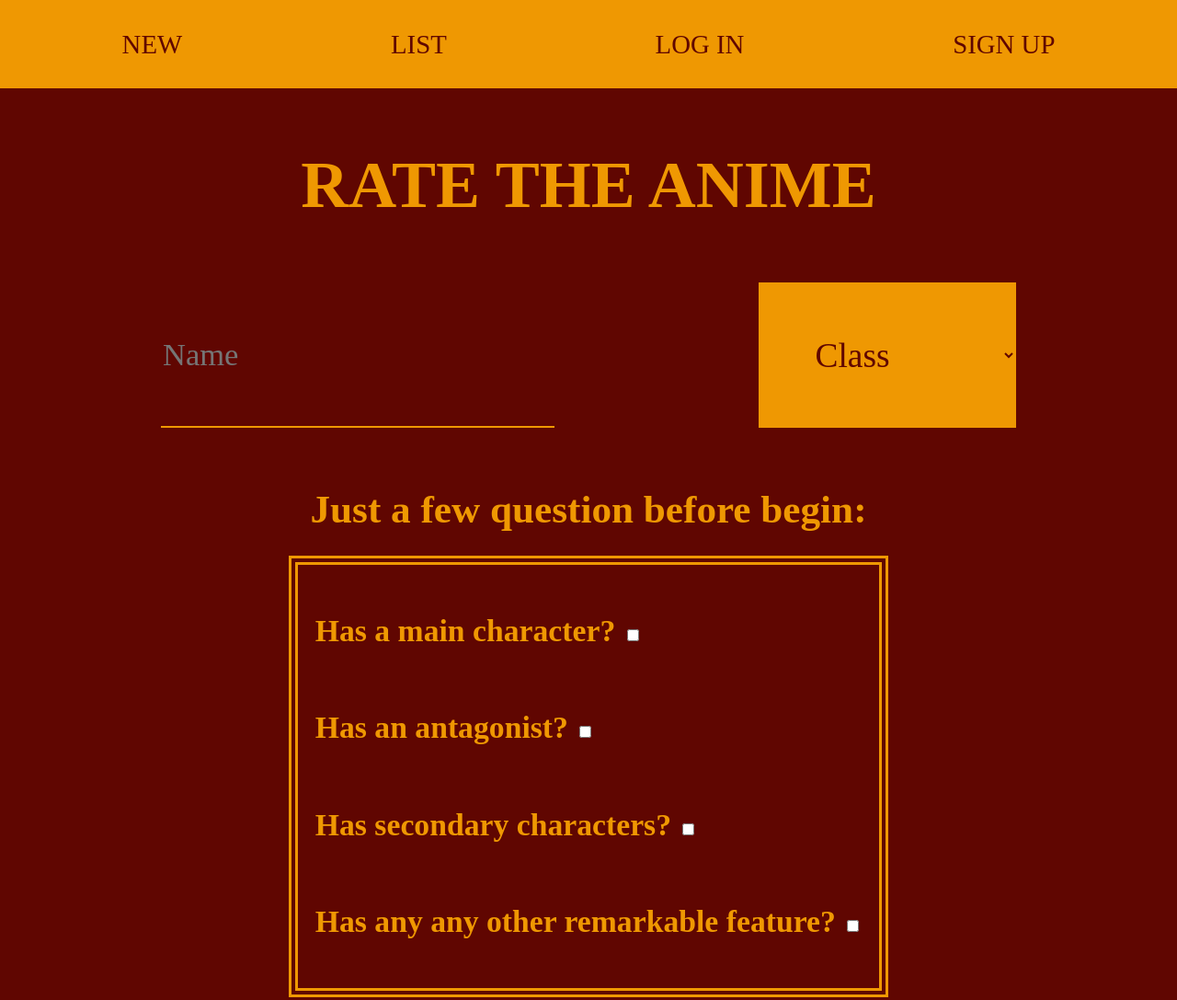
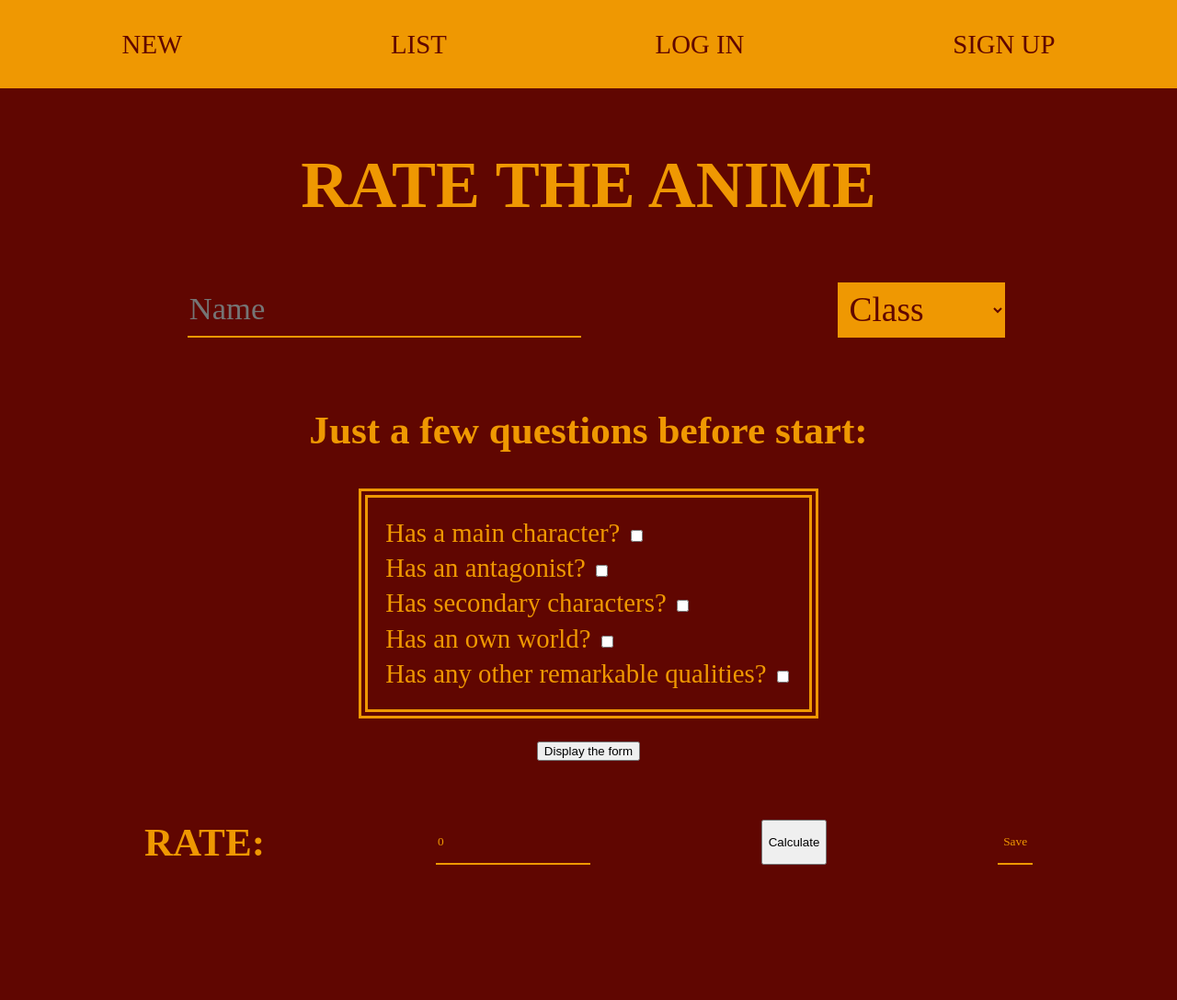
Before and after one commit to Nahuel74/rate-movie-tvshow, a plain HTML site: page index.html in a window 1280 px wide. Shown: the top 1087 px of the page at 92% size. After the commit the page ends 1004 px from the top, so only its background shows below. Drawn offline with Linux system fonts and the light colour scheme; a web font is replaced by a local one.

Commit message:
update index.html

```diff
--- a/index.html
+++ b/index.html
@@ -3,17 +3,18 @@
 <head>
 	<meta charset="utf-8">
 	<title>Calculator</title>
+	<link rel="preconnect" href="https://fonts.gstatic.com">
+	<link href="https://fonts.googleapis.com/css2?family=Girassol&display=swap" rel="stylesheet">
 	<link rel="stylesheet" type="text/css" href="css\main-style.css">
 </head>
 <body>
 	<header>
-		<nav id="nav-header">
+		<nav>
 			<a href="index.html">NEW</a>
 			<a href="">LIST</a>
 			<a href="">LOG IN</a>
 			<a href="">SIGN UP</a>
 		</nav>
-
 	</header>
 
 	<main>
@@ -22,40 +23,123 @@
 
 		<form>
 
-			<header id="form-header">
+			<header>
+
 						<input placeholder="Name" type="text" id="input-name">
+						<div class="select">
 							<select id="select-tipo">
 								<option disabled selected class="option-tipo">Class</option>
 								<option value="movie" class="option-tipo">Movie</option>
 								<option value="tv-show" class="option-tipo">TV Show</option>
 								<option value="anime" class="option-tipo">Anime</option>
 							</select>
+						</div>
+
 				</header>
 
 			<main id="form-main">
-				<h2>Just a few question before begin:</h2>
+
+				<h2 id="subtitle">Just a few questions before start:</h2>
+
 				<div id="questions">
-					<h3> Has a main character? <input type="checkbox" class="checkbox"> </h3>
-					<h3> Has an antagonist? <input type="checkbox" class="checkbox"> </h3>
-					<h3> Has secondary characters?  <input type="checkbox" class="checkbox"> </h3>
-					<h3> Has any any other remarkable feature? <input type="checkbox" class="checkbox"> </h3>
+					<label class="label-checkbox"> Has a main character? <input type="checkbox" class="checkbox"> </label>
+					<label class="label-checkbox"> Has an antagonist? <input type="checkbox" class="checkbox"> </label>
+					<label class="label-checkbox"> Has secondary characters?  <input type="checkbox" class="checkbox"> </label>
+					<label class="label-checkbox"> Has an own world?  <input type="checkbox" class="checkbox"> </label>
+					<label class="label-checkbox"> Has any other remarkable qualities? <input type="checkbox" class="checkbox"> </label>
 				</div>
 
 				<button type="button" id="display">Display the form</button>
 
 				<div id="form" style="display: none;">
-					<div>
-						<p id="protagonist" style="display: none;">Hola</p>
-						<p id="antagonist" style="display: none;">Adios</p>
-						<p id="secondary" style="display: none;">Hola</p>
-						<p id="extra" style="display: none;">Adios</p>
+
+					<div class="category" id="protagonist" style="display: none;">
+
+						<h2>Protagonist:</h2>
+						<input class="rate" placeholder="Value" id="protagonist-rate" type="number" disabled value="0">
+						<div class="input">
+							<label> Objective: <input type="number" min="0" max="10" class="protagonist-input" value="0"></label>
+							<label> Charisma: <input type="number" min="0" max="10" class="protagonist-input" value="0"></label>
+							<label> Evolution: <input type="number" min="0" max="10" class="protagonist-input" value="0"></label>
+							<label> Design: <input type="number" min="0" max="10" class="protagonist-input" value="0"></label>
+							<label> Relevance: <input type="number" min="0" max="10" class="protagonist-input" value="0"></label>
+							<label> Verisimilitude: <input type="number" min="0" max="10" class="protagonist-input" value="0"></label>
+						</div>
+					</div>
+
+					<div class="category" id="antagonist" style="display: none;">
+						<h2>Antagonist:</h2>
+						<input class="rate" id="antagonist-rate" placeholder="Value" type="number" disabled value="0">
+						<div class="input">
+							<label> Objective: <input type="number" min="0" max="10" class="antagonist-input" value="0"></label>
+							<label> Charisma: <input type="number" min="0" max="10" class="antagonist-input" value="0"></label>
+							<label> Evolution: <input type="number" min="0" max="10" class="antagonist-input" value="0"></label>
+							<label> Design: <input type="number" min="0" max="10" class="antagonist-input" value="0"></label>
+							<label> Relevance: <input type="number" min="0" max="10" class="antagonist-input" value="0"></label>
+							<label> Verisimilitude: <input type="number" min="0" max="10" class="antagonist-input" value="0"></label>
+						</div>
+					</div>
+
+					<div class="category" id="secondary" style="display: none;">
+						<h2>Secondary:</h2>
+						<input class="rate" id="secondary-rate" placeholder="Value" type="number" disabled value="0">
+						<div class="input">
+							<label> Objective: <input type="number" min="0" max="10" class="secondary-input" value="0"></label>
+							<label> Charisma: <input type="number" min="0" max="10" class="secondary-input" value="0"></label>
+							<label> Evolution: <input type="number" min="0" max="10" class="secondary-input" value="0"></label>
+							<label> Design: <input type="number" min="0" max="10" class="secondary-input" value="0"></label>
+							<label> Relevance: <input type="number" min="0" max="10" class="secondary-input" value="0"></label>
+							<label> Verisimilitude: <input type="number" min="0" max="10" class="secondary-input" value="0"></label>
+							<label> Filler: <input type="number" min="0" max="10" class="secondary-input" value="0"></label>
+						</div>
+					</div>
+
+					<div class="category" id="world" style="display: none;">
+						<h2>World: </h2>
+						<input class="rate" id="world-rate" placeholder="Value" type="number" disabled value="0">
+						<div class="input">
+							<label> Complexity: <input type="number" min="0" max="10" class="world-input" value="0"></label>
+							<label> Exploitation: <input type="number" min="0" max="10" class="world-input" value="0"></label>
+						</div>
+					</div>
+
+					<div class="category permanent" id="script">
+						<h2>Script: </h2>
+						<input class="rate" id="script-rate" placeholder="Value" type="number" disabled value="0">
+						<div class="input">
+							<label> Story: <input type="number" min="0" max="10" class="script-input" value="0"></label>
+							<label> Dynamism: <input type="number" min="0" max="10" class="script-input" value="0"></label>
+							<label> Entertainment: <input type="number" min="0" max="10" class="script-input" value="0"></label>
+						</div>
+					</div>
+
+					<div class="category" style="display: none;">
+						<div  id="extra">
+							<h2>Extra:</h2>
+							<input class="rate" id="extra-rate" type="number" disabled value="0">
+							<div class="input">
+								<input type="text" placeholder="Name">
+								<input type="number" min="0" max="10" class="extra-input">
+							</div>
+						</div>
+						<button id="button-plus" type="button">+</button>
+						<button id="button-minus" type="button">-</button>
 					</div>
 				</div>
 			</main>
+			<div id="footer">
+				<h2>RATE: </h2>
+				<input type="number" disabled id="final-input" value="0">
+				<button type="button" id="calculate">Calculate</button>
+				<input type="submit" value="Save">
+			</div>
 		</form>
 
 	</main>
+
 	<script type="text/javascript" src="js/title.js"></script>
 	<script type="text/javascript" src="js/display.js"></script>
+	<script type="text/javascript" src="js/button-extra.js"></script>
+	<script type="text/javascript" src="js/calculator.js"></script>
 </body>
 </html>
```
Lines whose indentation alone changed are shown as unchanged.
